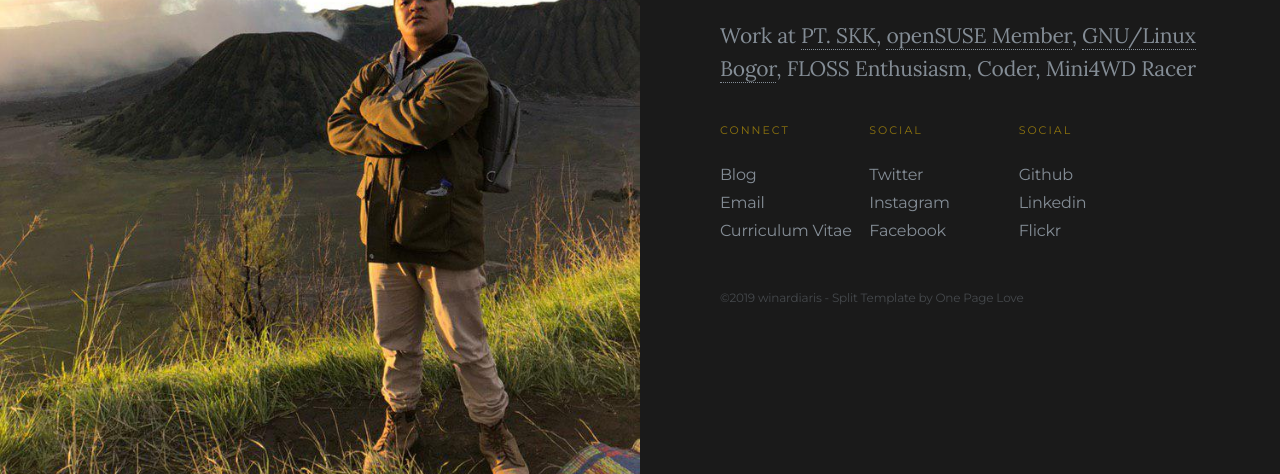
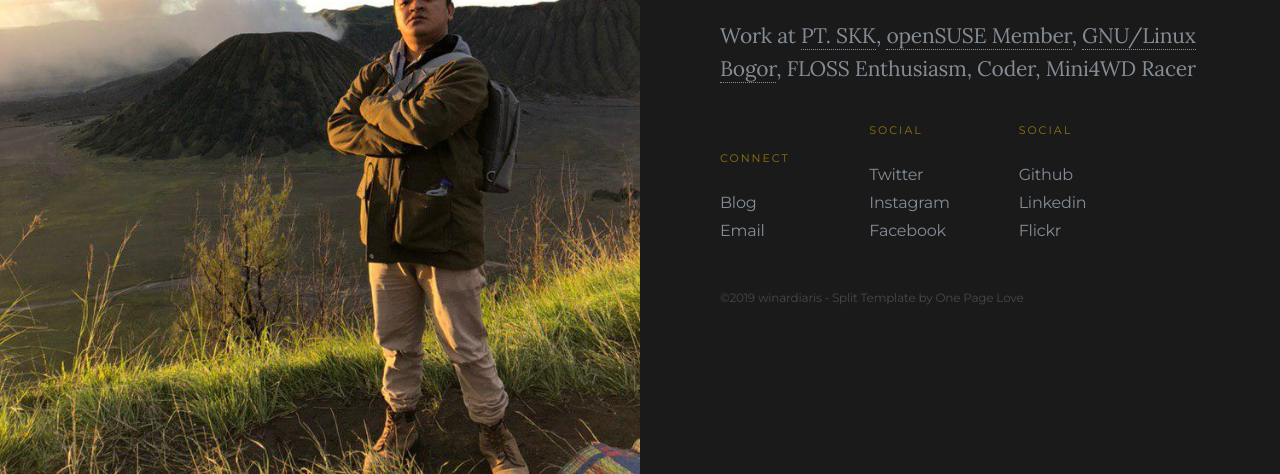
Before and after one commit to winardiaris/winardiaris.github.io, a plain HTML site: page index.html in a window 1280 px wide. Shown: the part 326-800 px from the top of the page. Drawn offline with Linux system fonts and the light colour scheme.

Commit message:
remove cv

```diff
--- a/index.html
+++ b/index.html
@@ -67,8 +67,6 @@
 								<li><a href="/blog" target="_blank">Blog</a></li>
 								<li><a href="mailto:ariswinardy@gmail.com?Subject=Hello%20again"
 										target="_blank">Email</a></li>
-								<li><a href="https://docs.google.com/document/d/1yVrDsilRYjLvMKbA0hZar4whne_hNSvh-DGGjtl3nxQ/edit?usp=sharing"
-										target="_blank">Curriculum Vitae</a></li>
 							</ul>
 						</div>
 
```
